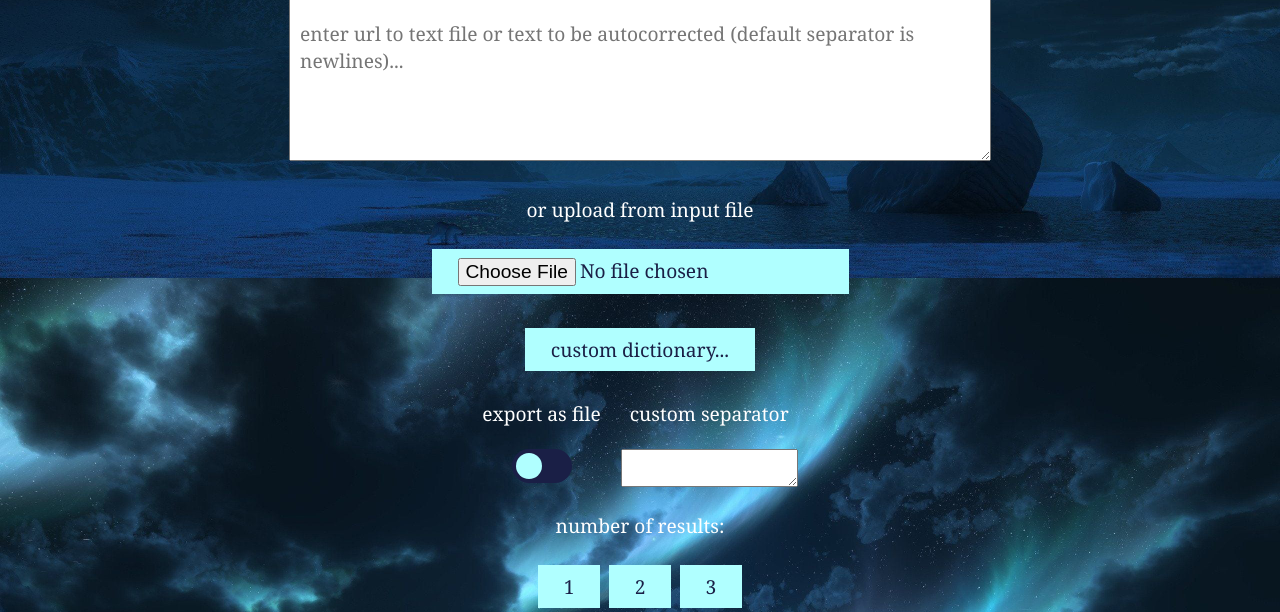
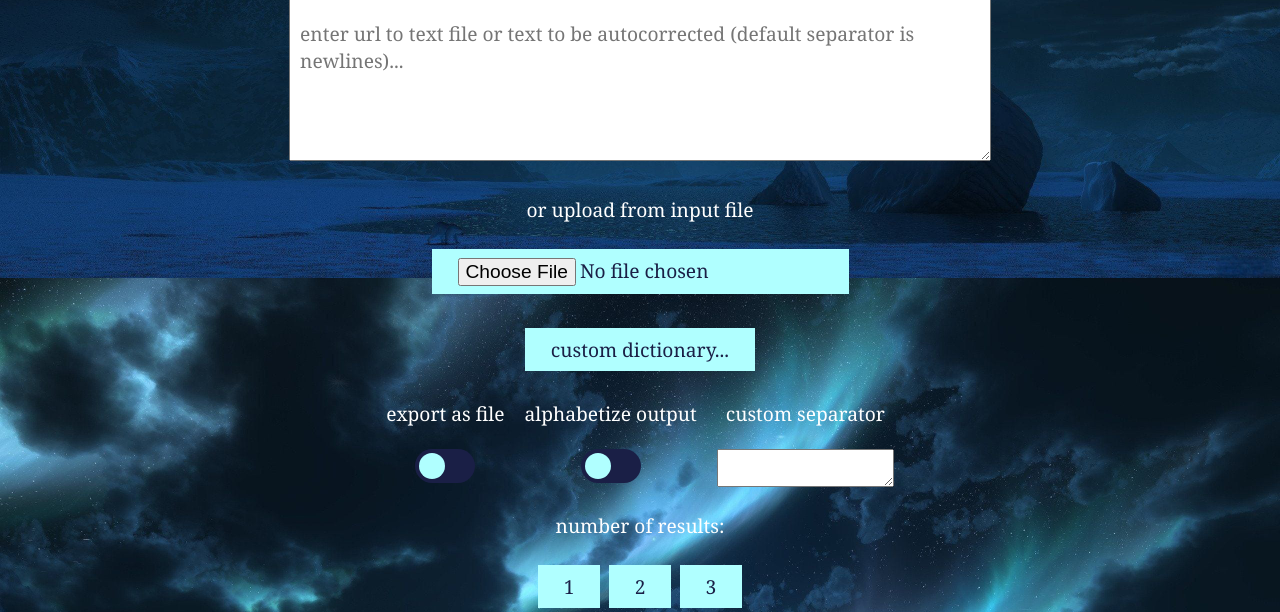
Before and after one commit to ducky4life/web-autocorrector, a Flask app: page / in a window 1280 px wide. Shown: the part 522-1134 px from the top of the page. Run offline with Flask 3, Linux system fonts and the light colour scheme.

Commit message:
add alphabetize output to website

```diff
--- a/app.py
+++ b/app.py
@@ -35,6 +35,7 @@ def main_route():
         dictionary_file = request.files.get("dictionary_file_upload")
 
         output_as_file = request.form.get('output_file_toggle') # 'on' or None
+        alphabetize_output = request.form.get('alphabetize_toggle')
         separator_input = request.form.get('separator')
         separator = separator_input if separator_input else "\n"
 
@@ -83,7 +84,7 @@ def main_route():
 
             else:
                 try:
-                    message = prettify_autocorrector(query, number, dictionary)
+                    message = prettify_autocorrector(query, number, dictionary, alphabetize_output)
 
                 except Exception as e:
                     error = f"Error: {e}"
--- a/autocorrector.py
+++ b/autocorrector.py
@@ -18,8 +18,10 @@ def autocorrector(query:list, number:int=1, dictionary="test_files/20k_shun4midx
                 ac_results[key].pop(-1)
         return ac_results
 
-def prettify_autocorrector(query:str, number:int=1, dictionary="test_files/20k_shun4midx.txt"):
+def prettify_autocorrector(query:str, number:int=1, dictionary="test_files/20k_shun4midx.txt", alphabetize=None):
     ac_results = autocorrector(query, number, dictionary)
+    if alphabetize != None:
+        ac_results = dict(sorted(ac_results.items()))
     msg = []
 
     for key in ac_results:
--- a/templates/index.html
+++ b/templates/index.html
@@ -48,6 +48,14 @@
           </label>
         </div>
 
+        <div style="padding-left: 10px; padding-right: 10px;">
+          <p>alphabetize output</p><br>
+          <label class="switch">
+            <input type="checkbox" name="alphabetize_toggle">
+            <span class="slider round"></span>
+          </label>
+        </div>
+
         <div style="padding-left: 10px">
           <p>custom separator</p><br>
           <textarea name="separator"></textarea>
```
